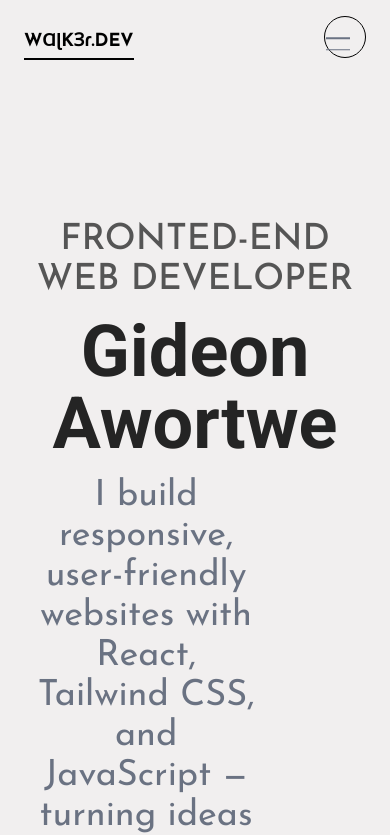
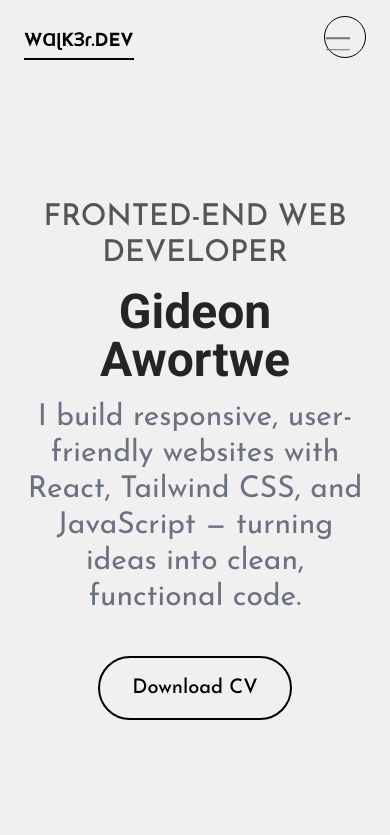
Before and after one commit to Walker-Gideon/walker.dev, a React (Vite) app: page / in a window 390 px wide. Shown: the top 835 px of the page. Built offline with nearby package versions, Linux system fonts and the light colour scheme; a web font is replaced by a local one.

Commit message:
Added responsiveness to the hero section

```diff
--- a/src/components/Hero.jsx
+++ b/src/components/Hero.jsx
@@ -3,15 +3,15 @@ import Button from "./Button";
 
 function Hero() {
   return (
-    <div className="pt-30 px-20 sm:px-8 md:px-10 lg:px-12 xl:px-16 w-full h-full flex flex-col justify-center gap-12">
-      <div className="w-full sm:text-center md:text-left">
-        <p className="text-4xl text-[#555] font-medium uppercase">
+    <div className="pt-30 small:pt-10 sm:pt-25 md:pt-30 px-20 small:px-4 sm:px-6 md:px-10 lg:px-12 xl:px-16 w-full h-full flex flex-col justify-center gap-12">
+      <div className="w-full small:text-center sm:text-center md:text-left">
+        <p className="text-4xl small:text-2xl sm:text-3xl md:text-4xl text-light font-medium uppercase">
           Fronted-end Web Developer
         </p>
-        <p className="font-bold sm:text-7xl lg:text-8xl md:text-7xl font-sans py-4">
+        <p className="font-bold small:text-4xl sm:text-5xl md:text-7xl lg:text-8xl font-sans py-4 md:py-6">
           Gideon Awortwe
         </p>
-        <p className="text-4xl text-gray-500 w-[70%] mb-10">
+        <p className="text-4xl small:text-3xl md:text-4xl text-gray-500 small:w-full md:w-[80%] lg:w-[70%] 2xl:w-[60%] mb-10">
           I build responsive, user-friendly websites with React, Tailwind CSS,
           and JavaScript — turning ideas into clean, functional code.
         </p>
--- a/src/index.css
+++ b/src/index.css
@@ -4,6 +4,8 @@
 
 @theme {
   --font-sans: "Roboto", sans-serif;
+
+  --color-light: #555;
 
   --breakpoint-small: 300px;
   --breakpoint-sm: 350px;
```
